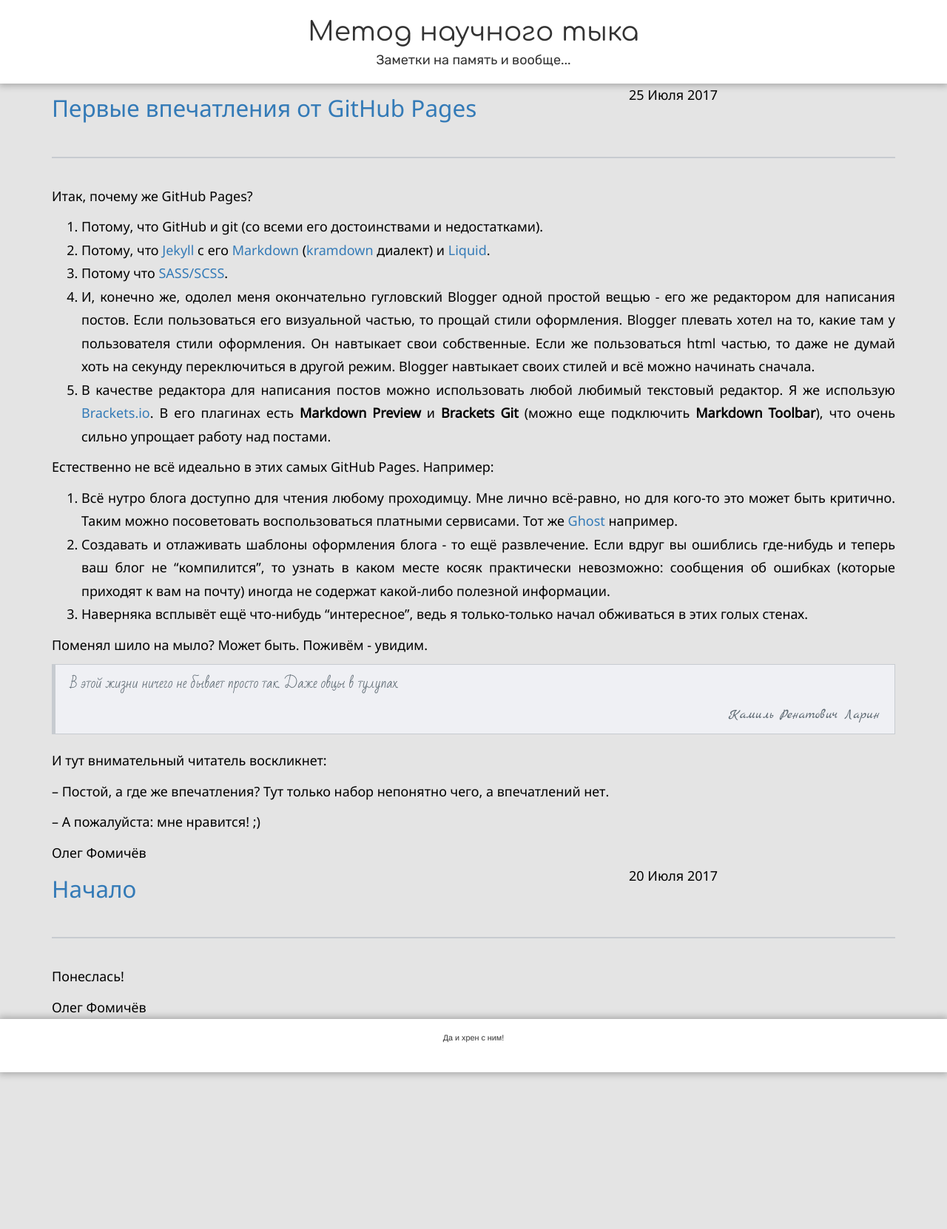
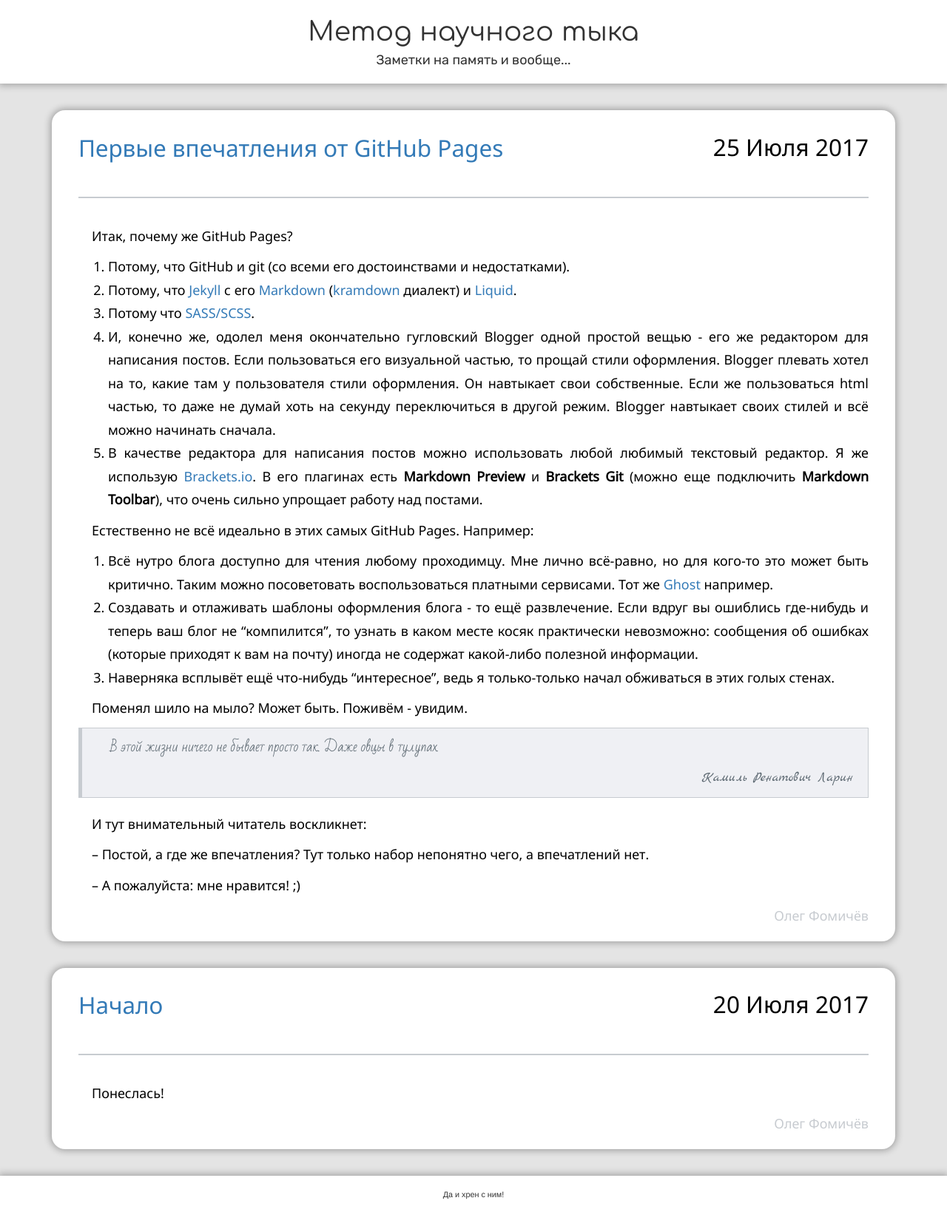
Before and after one commit to fomich0ff/fomich0ff.github.io, a Jekyll site: the page built from index.html, in a window 1280 px wide. Shown: the whole page at 74% size. Built offline with Jekyll 4.4.1, drawn with Linux system fonts in a browser that asks for light colours; nearby versions of some CDN libraries; comment, search, counter and statistics services are not loaded.

Commit message:
Update index.html

```diff
--- a/index.html
+++ b/index.html
@@ -11,7 +11,7 @@ layout: default
                 disqusPostIds.push({ disqusId: "{{ disqusId }}", elementId: "{{ elementId }}" });
             </script>
 
-            <!--div class="post" id="{{ elementId }}"-->
+            <div class="post" id="{{ elementId }}">
                 <div class="post-header row">
                     <div class="post-title col-sm-8">
                         <h2><a href="{{ post.url }}">{{ post.title }}</a></h2>
```
